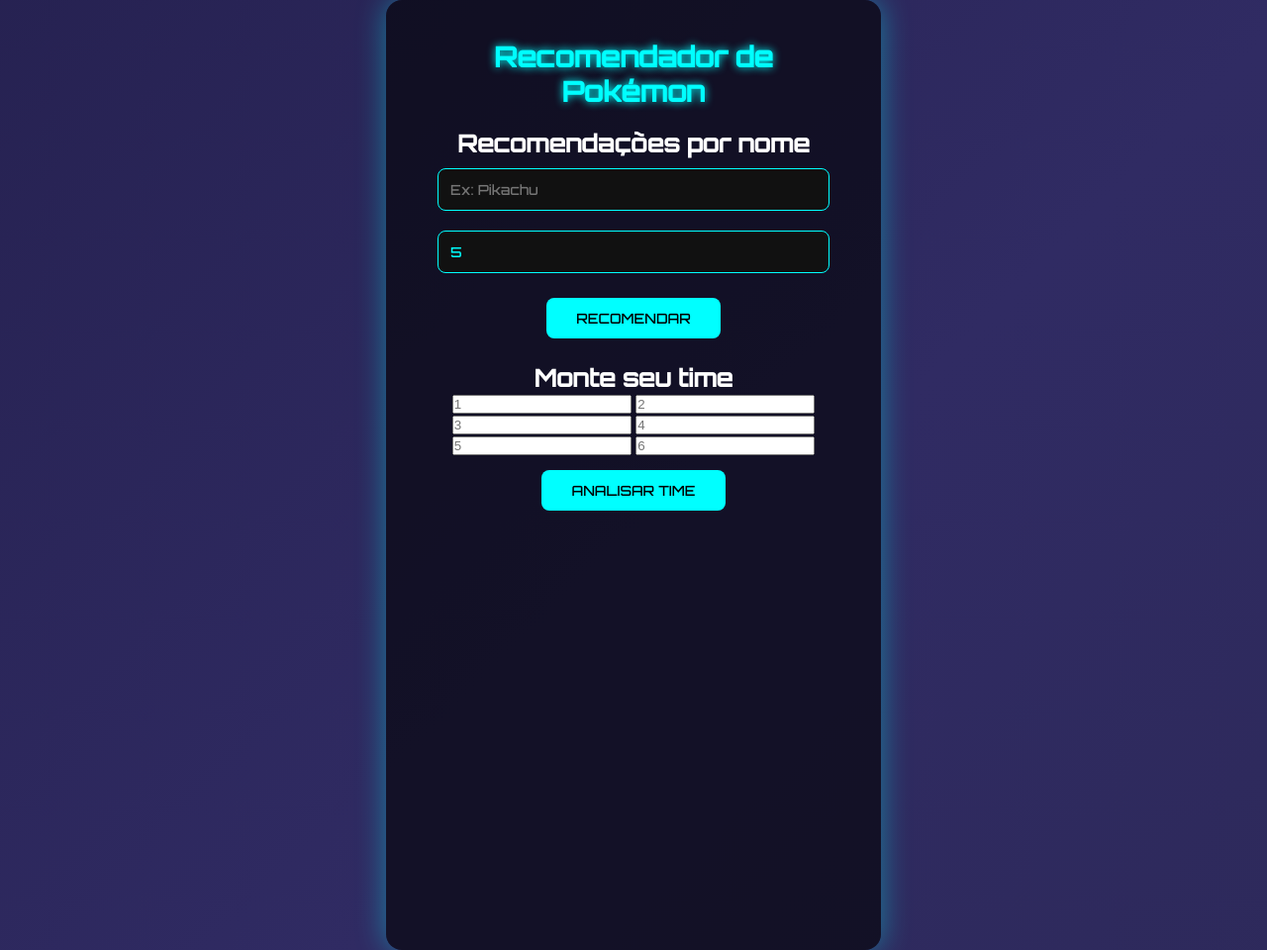
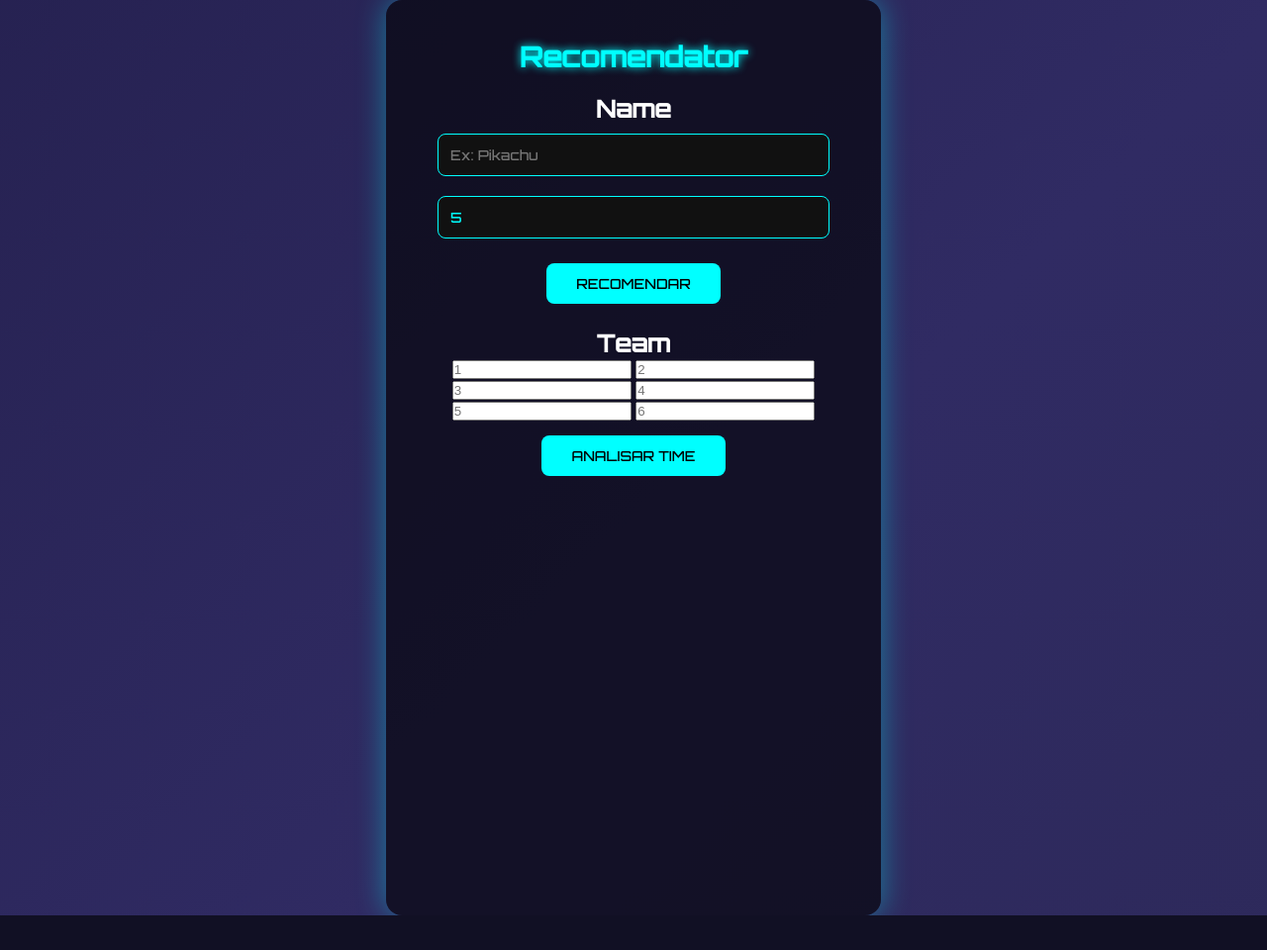
Before and after one commit to davicarmo10/Pokemon_dataset_management, a FastAPI app: page / in a window 1280 px wide. Shown: the whole page at 99% size. After the commit the page ends 925 px from the top, so only its background shows below. Run offline with FastAPI, Linux system fonts and the light colour scheme.

Commit message:
update7.0

```diff
--- a/main.py
+++ b/main.py
@@ -15,7 +15,7 @@
 
 # ✅ Definindo o schema da requisição
 class PokemonRequest(BaseModel):
-    name: List[str]
+    name: str
     top_n: int = 10
 
 class TeamRequest(BaseModel):
@@ -29,7 +29,7 @@
 @app.post("/recommend/")
 def recomendar(req: PokemonRequest):
     print('requisição recebida:', req)
-    name = req.name
+    name = req.name.lower()
     top_n = req.top_n
 
     if name not in df_pokedex["name"].values:
--- a/templates/index.html
+++ b/templates/index.html
@@ -2,16 +2,16 @@
 <html lang="pt-BR">
 <head>
     <meta charset="UTF-8">
-    <title>Recomendador de Pokémon</title>
+    <title>Recomendator </title>
     <link rel="stylesheet" href="/static/style.css">
     <script src="https://cdn.jsdelivr.net/npm/chart.js"></script>
 </head>
 <body>
     <div class="container">
-        <h1>Recomendador de Pokémon</h1>
+        <h1>Recomendator </h1>
 
         <section class="recommendation">
-            <h2>Recomendações por nome</h2>
+            <h2>Name</h2>
             <form id="recommendForm">
                 <input type="text" id="pokemonName" placeholder="Ex: Pikachu" required>
                 <input type="number" id="topN" placeholder="Número de recomendações" min="1" max="10" value="5">
@@ -21,7 +21,7 @@
         </section>
 
         <section class="team-section">
-            <h2>Monte seu time</h2>
+            <h2>Team</h2>
             <div class="team-slots">
                 <input type="text" class="team-slot" placeholder="1">
                 <input type="text" class="team-slot" placeholder="2">
@@ -39,13 +39,13 @@
         const form = document.getElementById("recommendForm");
         form.addEventListener("submit", async (e) => {
             e.preventDefault();
-            const name = document.getElementById("pokemonName").value;
+            const name = document.getElementById("pokemonName").value.toLowerCase();
             const top_n = document.getElementById("topN").value;
 
             const res = await fetch("http://127.0.0.1:8000/recommend/", {
                 method: "POST",
                 headers: { "Content-Type": "application/json" },
-                body: JSON.stringify({ name, top_n: parseInt(top_n) })
+                body: JSON.stringify({ name, top_n: parseInt(top_n), team: [] })
             });
 
             const data = await res.json();
@@ -76,12 +76,12 @@
                 headers: {
                     "Content-Type": "application/json"
                 },
-            body: JSON.stringify({ team: names })
+                body: JSON.stringify({ team: names, name: [], top_n: 0 })
             });
 
             const data = await res.json();
 
-        const labels = ["HP", "Attack", "Defense", "Sp. Atk", "Sp. Def", "Speed"];
+            const labels = ["hp", "attack", "defense", "sp.atk", "sp.def", "speed"];
             const values = data.stats;
 
             const ctx = document.getElementById("teamChart").getContext("2d");
@@ -98,30 +98,36 @@
                         datasets: [{
                             label: "Status médios do time",
                             data: values,
-                        backgroundColor: "rgba(255, 99, 132, 0.2)",
+                            backgroundColor: "rgba(5, 99, 132, 0.2)",
                             borderColor: "rgba(255, 99, 132, 1)",
-                        borderWidth: 2
+                            borderWidth: 1
                         }]
                     },
                     options: {
                         responsive: true,
                         scale: {
+                            // ⇢ Tira os números fora ou deixa, você escolhe:
                             ticks: {
-                            beginAtZero: true,
-                            color: "#444"
+                            display: true,                 // ← some tudo (quadrado + número)
+                            //Se quiser manter os números, comente a linha acima
+                            //dedescomente as duas de baixo:
+                            backdropColor: 'rgba(255, 99, 132, 0)', // ← quadrado transparente
+                            color: '#7afcae',              // ← cor do texto (opcional)
                             },
                             pointLabels: {
-                            color: "#000",
-                            font: {
-                                size: 14
-                            }
+                            color: 'rgba(0, 99, 132, 0)',
+                            font: { size: 14 }
+                            },
+                            grid: {
+                            color: 'rgba(0, 255, 0, 0)' // cor das linhas do radar (opcional)
+                            },
+                            angleLines: {
+                            color: 'rgba(0, 252, 255, 0)' // linhas radiais (opcional)
                             }
                         },
                         plugins: {
                             legend: {
-                            labels: {
-                                color: "#000"
-                            }
+                            labels: { color: 'rgba(3, 255, 132, 0)' }
                                 }
                             }
                         }
```
Lines whose indentation alone changed are shown as unchanged.
